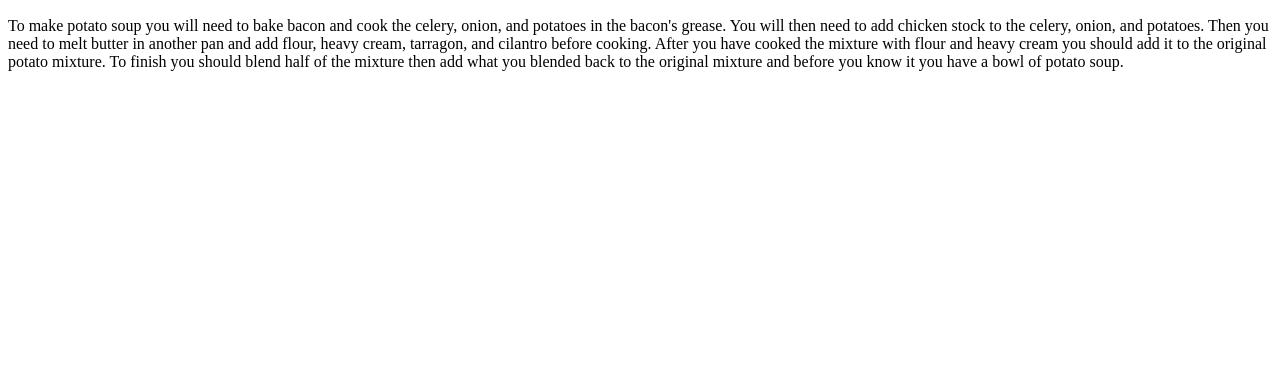
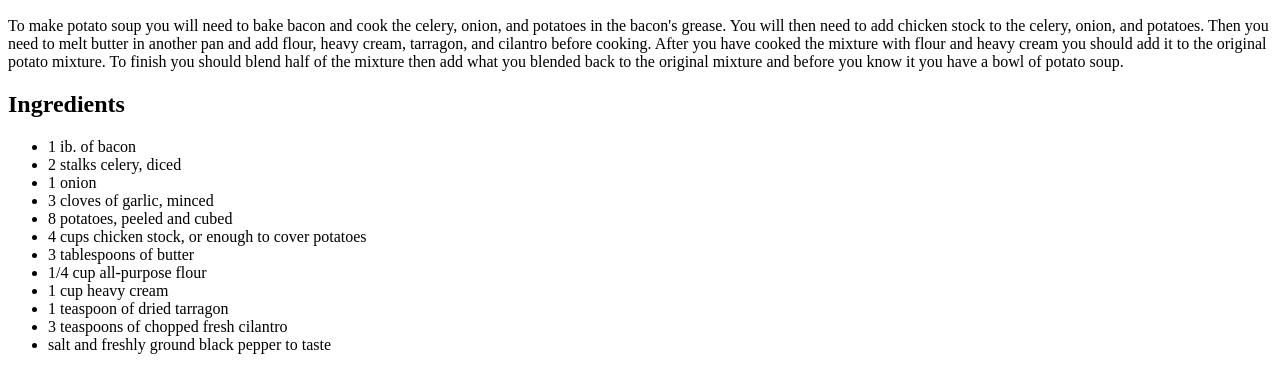
Before and after one commit to Someone5566/odin-recipes, a plain HTML site: page recipes/Potato-Soup.html in a window 1280 px wide. Shown: the part 434-804 px from the top of the page. Drawn offline with Linux system fonts and the light colour scheme.

Commit message:
Add a list of ingredients on Potato-Soup.html
the list of ingredients is for the potato soup recipe

```diff
--- a/recipes/Potato-Soup.html
+++ b/recipes/Potato-Soup.html
@@ -24,5 +24,22 @@
             mixture and before you know it you have a bowl of potato
             soup.
         </p>
+
+        <h2>Ingredients</h2>
+
+        <ul>
+            <li>1 ib. of bacon</li>
+            <li>2 stalks celery, diced</li>
+            <li>1 onion</li>
+            <li>3 cloves of garlic, minced</li>
+            <li>8 potatoes, peeled and cubed</li>
+            <li>4 cups chicken stock, or enough to cover potatoes</li>
+            <li>3 tablespoons of butter</li>
+            <li>1/4 cup all-purpose flour</li>
+            <li>1 cup heavy cream</li>
+            <li>1 teaspoon of dried tarragon</li>
+            <li>3 teaspoons of chopped fresh cilantro</li>
+            <li>salt and freshly ground black pepper to taste</li>
+        </ul>
     </body>
 </html>
```
